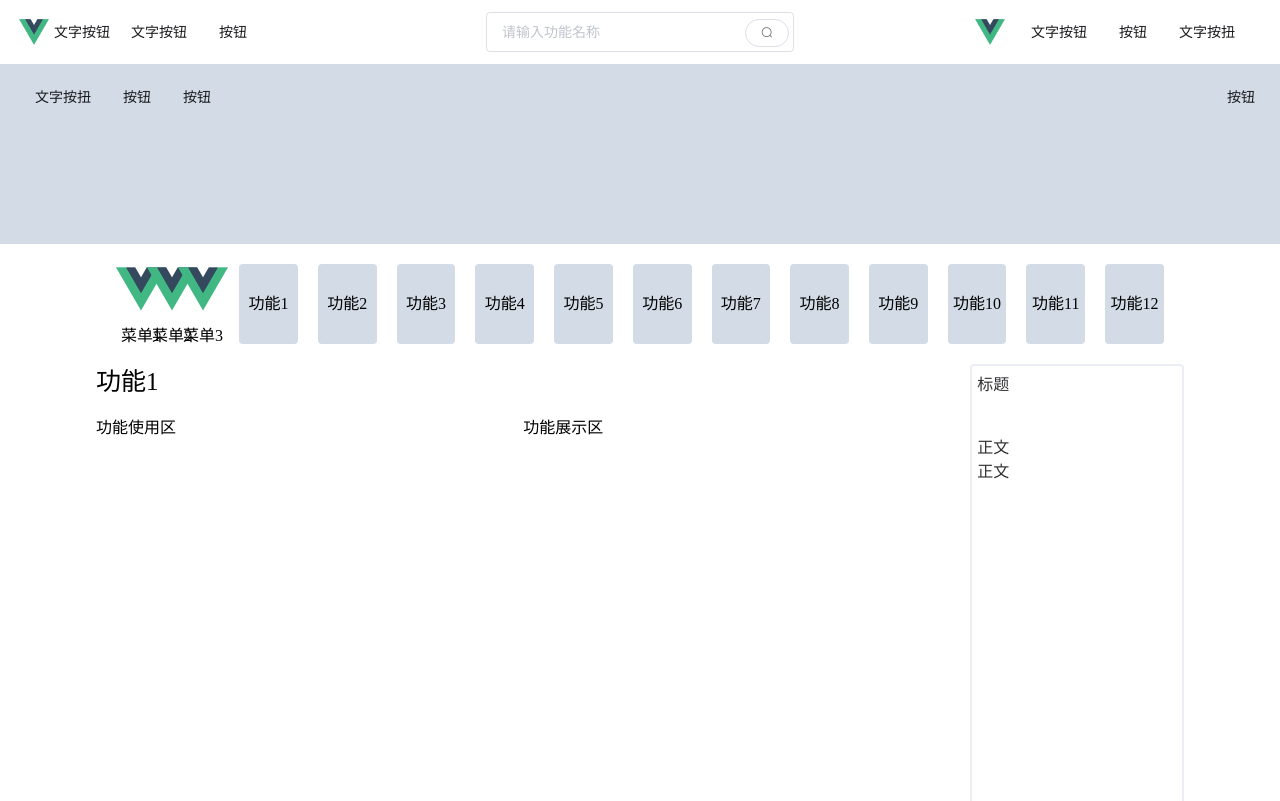
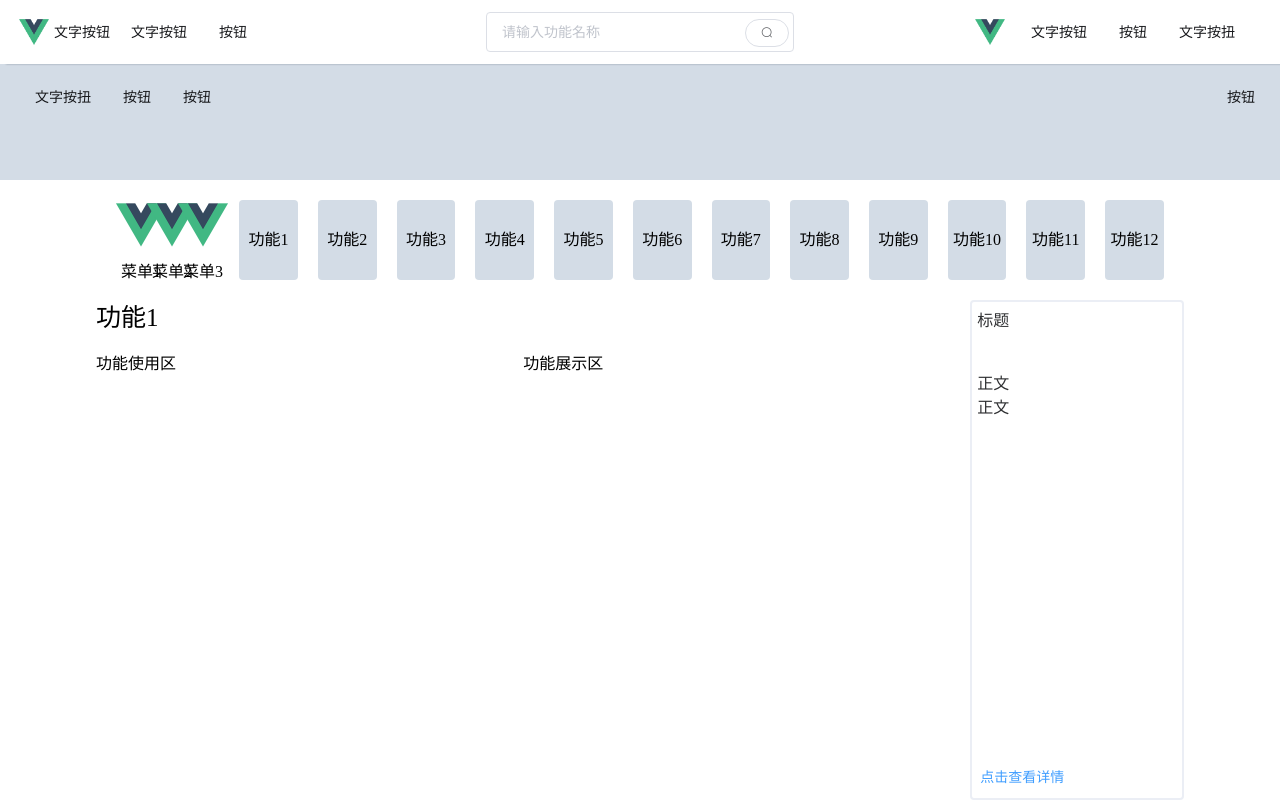
Before and after one commit to Pompous21/Frontend, a Vue app: page / in a window 1280 px wide. Shown: the top 801 px of the page. Built offline with nearby package versions, Linux system fonts and the light colour scheme.

Commit message:
[前端搭建]: 修复头部菜单不固定和不是最优先的问题

```diff
--- a/src/App.vue
+++ b/src/App.vue
@@ -1,11 +1,35 @@
 <template>
   <div id="app">
+    <Header class="header" />
     <router-view/>
   </div>
 </template>
+
+<script>
+
+  import Header from "./components/Header";
+
+  export default {
+    name: "App",
+    components: {
+      Header
+    }
+  }
+</script>
 
 <style>
 #app {
 
 }
+  .header {
+    position: fixed !important;
+    left: 0;
+    top: 0;
+    z-index: 1000;
+    height: 64px;
+    width: 100%;
+    padding: 0 24px;
+    background: #FFFFFF;
+    box-shadow: 6px 0 2px rgba(0 21 41 / 35%);
+  }
 </style>
--- a/src/views/Home.vue
+++ b/src/views/Home.vue
@@ -1,15 +1,7 @@
 <template>
   <div>
-    <el-container style="padding: 0 0">
-      <el-header style="height: 64px; padding: 0 24px" class="bs-v">
-        <Header style="height: 64px" />
-      </el-header>
-
-      <el-main style="padding: 0 0px">
-        <Main />
-        <Footer />
-      </el-main>
-    </el-container>
+    <Main />
+    <Footer />
   </div>
 </template>
 
```
